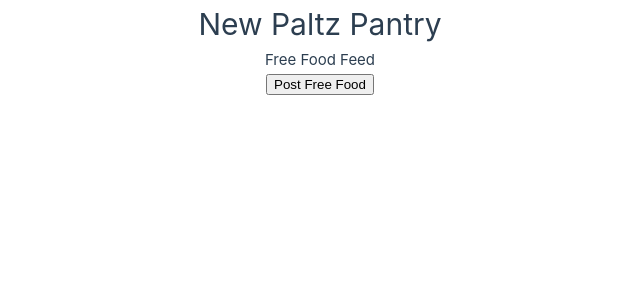
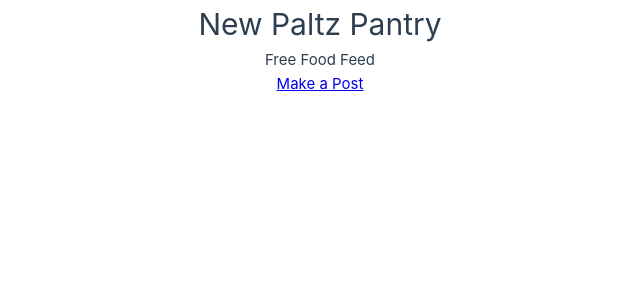
Before and after one commit to LourisA11/NewPaltzHackathon2025, a Vue app in the folder foodApp/: page /dashboard in a window 1280 px wide. Shown: the top 300 px of the page, without its empty margins (320-960 px from the left). Built offline with nearby package versions, Linux system fonts and the light colour scheme.

Commit message:
Post file working

```diff
--- a/foodApp/src/views/DashBoardView.vue
+++ b/foodApp/src/views/DashBoardView.vue
@@ -7,7 +7,9 @@
             Free Food Feed
         </p>
         <div class="">
-            <button> Post Free Food</button>
+            <RouterLink to="/post-form" class="block w-full py-3 bg-indigo-500 text-white font-bold rounded-lg shadow-md hover:bg-indigo-600 transition duration-200">
+             Make a Post
+            </RouterLink>
         </div>
     </div>
 </template>
--- a/foodApp/src/views/PostFormView.vue
+++ b/foodApp/src/views/PostFormView.vue
@@ -17,7 +17,7 @@ isSubmitting (boolean)
 
 </div>
 
-    <div id="posts"></div>
+    <div id="post-form"></div>
     <div id="editModal" style="display:none; border: 1px solid #ccc; padding: 16px; margin-top: 20px;">
         <h3>Edit Post</h3>
         <input type="text" id="editTitle" placeholder="Edit Title"><br><br>
```
Also changed, not shown: foodApp/src/router/index.js (+4 -3 lines).
